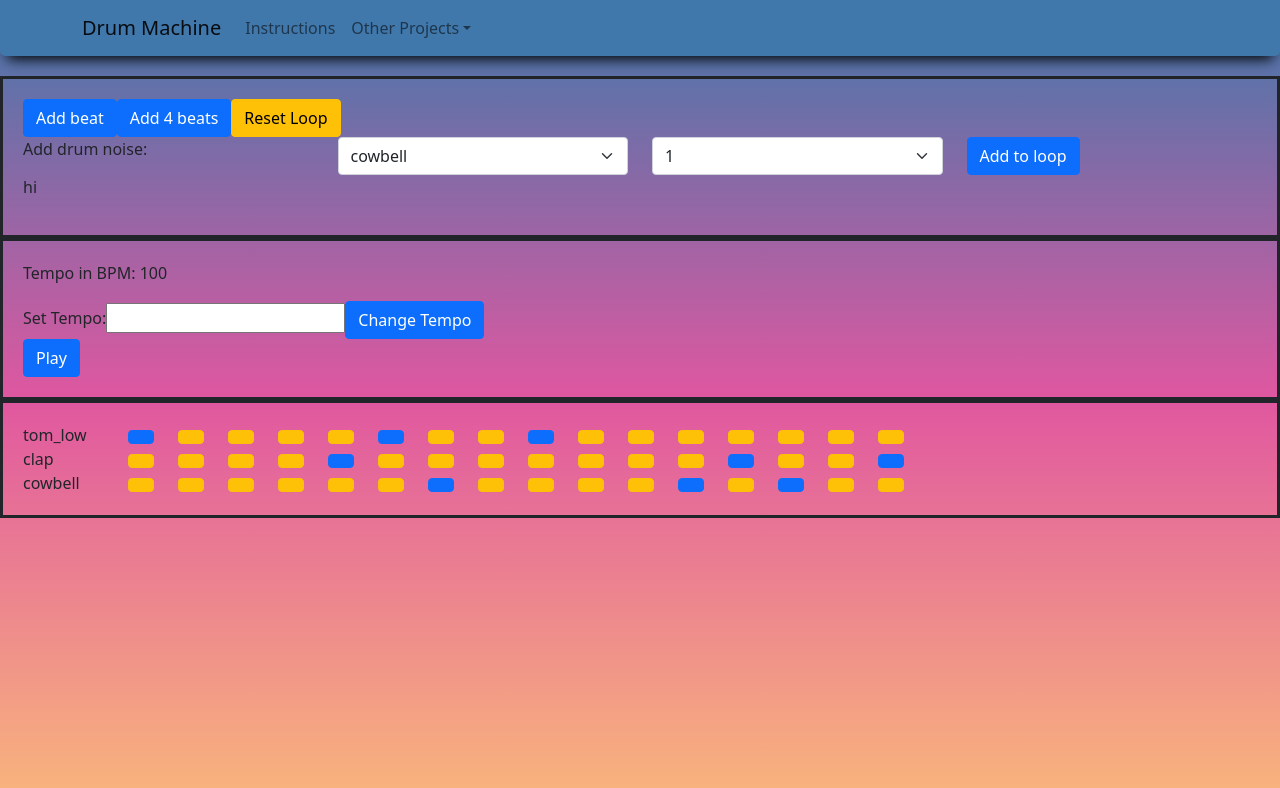
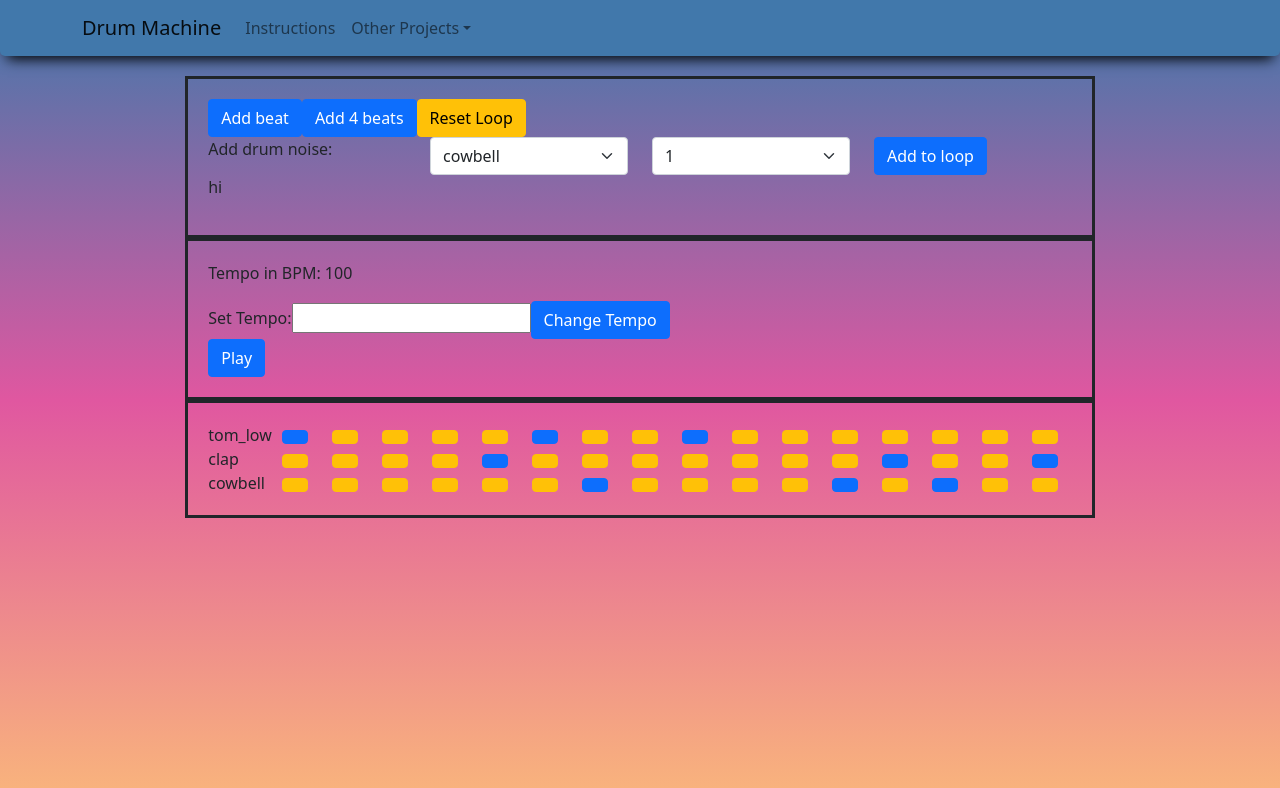
Before and after one commit to professional-pigeon/react-music-app, a React (Create React App) app: page / in a window 1280 px wide. Shown: the top 788 px of the page. Built offline with nearby package versions, Linux system fonts and the light colour scheme; no server answers.

Commit message:
move navbar into main div, attach sub-main class to navbar div

```diff
--- a/src/App.js
+++ b/src/App.js
@@ -7,9 +7,9 @@ import { Container } from 'react-bootstrap'
 
 function App() {
   return (
-    <div>
+    <div className='main'>
       <HeaderControl />
-      <div className='main'>
+      <div >
         <SoundControl />
       </div>
     </div>
--- a/src/components/header/HeaderControl.js
+++ b/src/components/header/HeaderControl.js
@@ -11,7 +11,7 @@ function HeaderControl() {
     setPopUp(false)
   }
   return (
-    <div>
+  <div className='sub-main'>
     <Navbar className="navStyle">
       <Container>
         <Navbar.Brand>Drum Machine</Navbar.Brand>
@@ -30,7 +30,7 @@ function HeaderControl() {
       </Container>
     </Navbar>
     { popUp && <Instructions close={closePopUp} /> }
-    </div>
+  </div>
   )
 }
 
--- a/src/components/header/Instructions.js
+++ b/src/components/header/Instructions.js
@@ -22,3 +22,5 @@ function Instructions({ close }) {
 }
 
 export default Instructions
+
+// margin = 20px border = padding = 16px line-height = 24px
```
